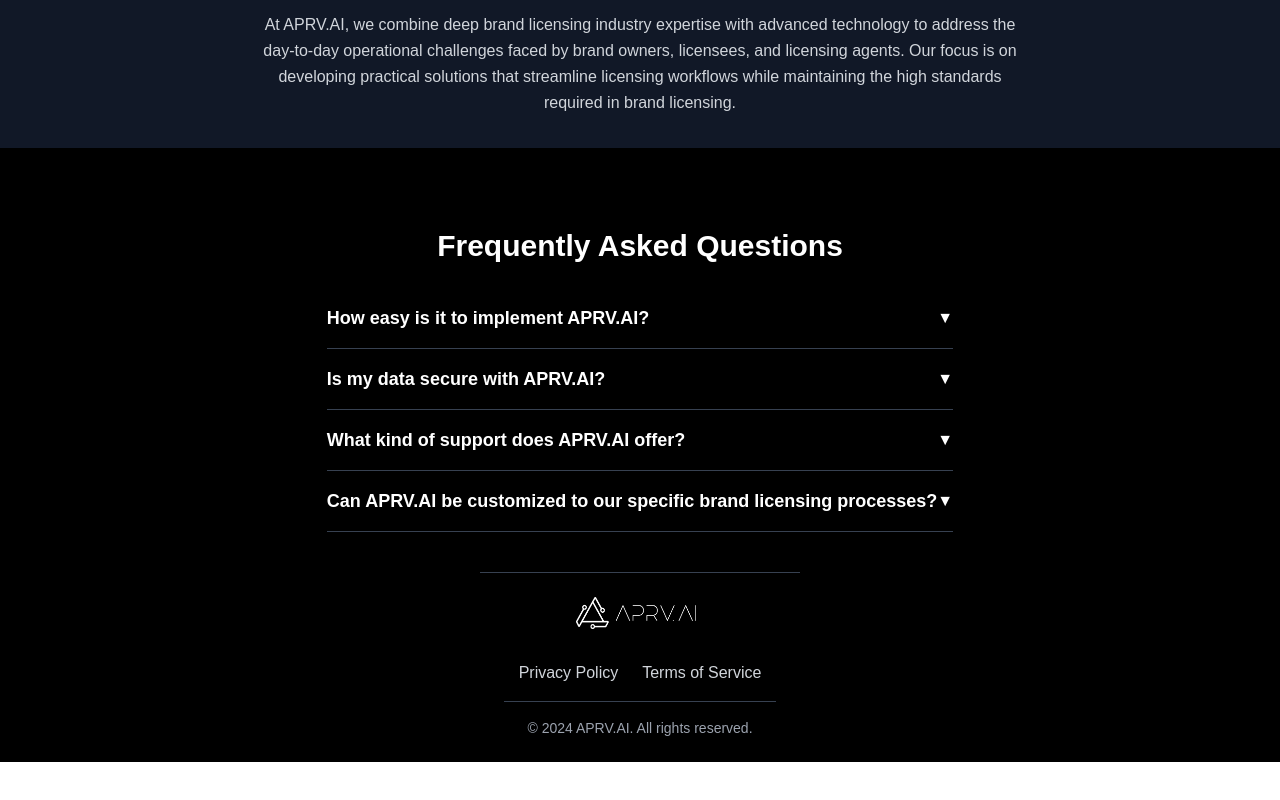
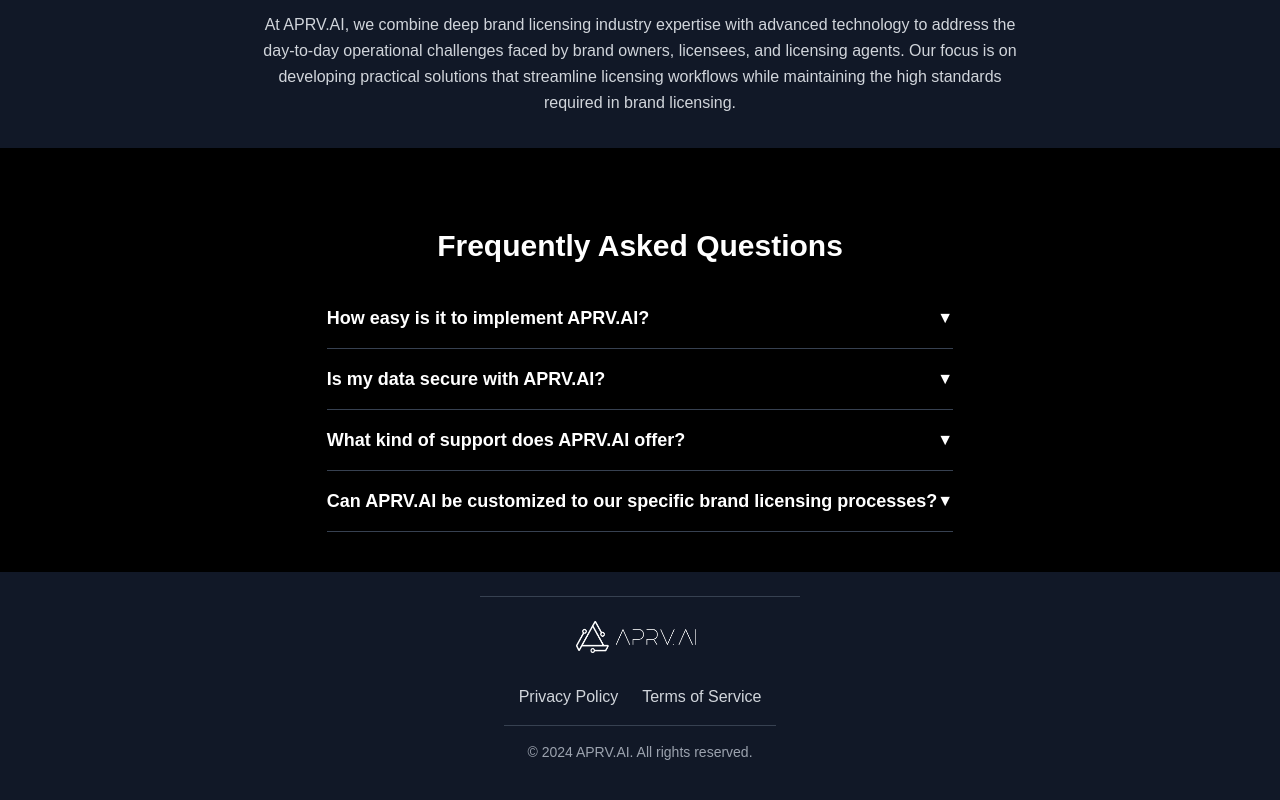
Before and after one commit to Yazington/aprv-ai-landing, a Next.js app: page / in a window 1280 px wide. Shown: the part 3280-4080 px from the top of the page. Before the commit the page ends 4042 px from the top, so only its background shows below. Built offline with nearby package versions, Linux system fonts and the light colour scheme.

Commit message:
color for footer

```diff
--- a/src/app/components/Footer.tsx
+++ b/src/app/components/Footer.tsx
@@ -2,8 +2,8 @@
 import Image from "next/image";
 export default function Footer() {
   return (
-    <div className="flex flex-1 w-full justify-center items-center">
-      <footer className="flex flex-col items-center p-6 text-white border-t border-gray-700 space-y-4 w-[80%] sm:w-[50%] md:w-[40%] lg:w-[30%] xl:w-[25%] 2xl:w-[18%] justify-center ">
+    <div className="flex flex-1 w-full justify-center items-center bg-gray-900">
+      <footer className="flex flex-col items-center p-6 m-6 text-white border-t border-gray-700 space-y-4 w-[80%] sm:w-[50%] md:w-[40%] lg:w-[30%] xl:w-[25%] 2xl:w-[18%] justify-center ">
         <div className="flex items-center mb-4">
           <Image
             src="/logo2.png"
```
